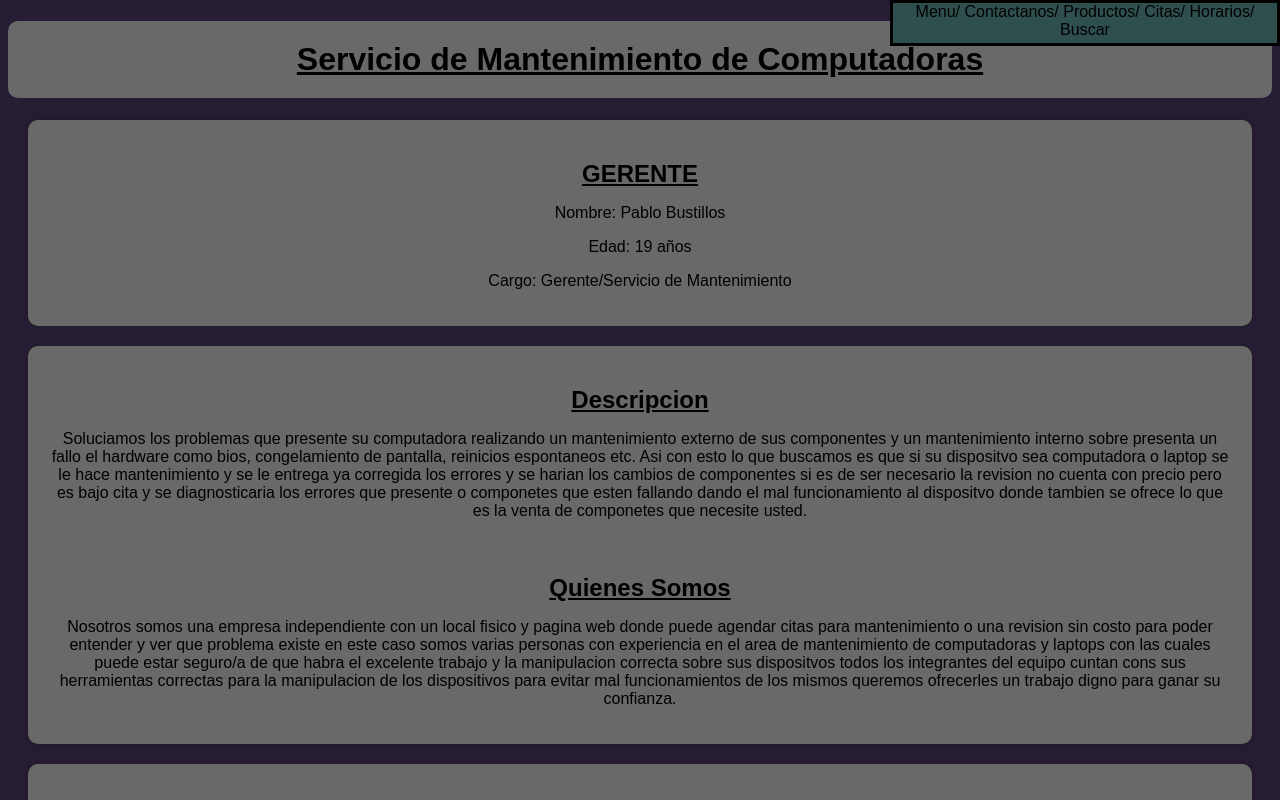
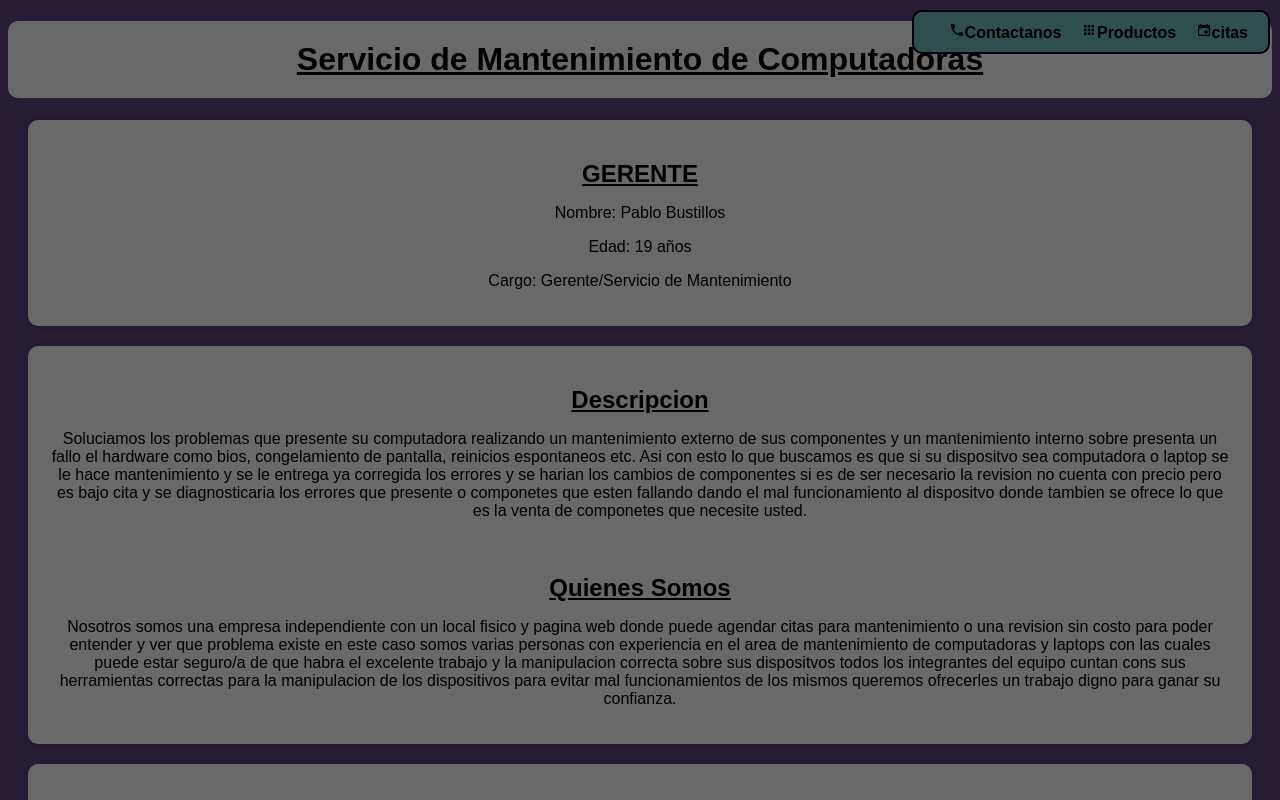
Before and after one commit to AndresCX44/primeraempresa, a plain HTML site: page index.html in a window 1280 px wide. Shown: the top 800 px of the page. Drawn offline with nearby package versions, Linux system fonts and the light colour scheme.

Commit message:
Implementacion de mas estilos y implementacion de iconos en el index

```diff
--- a/estilos/estilo.css
+++ b/estilos/estilo.css
@@ -14,14 +14,14 @@ p{
 }
 div.relativo {
     position: fixed;
-    top: 0;
-    right: 0;
-    width: 30%;
-    height: 40px;
-    border: 3px solid black;
-    color: black;
+    top: 10px;
+    right: 10px;
+    width: auto;
+    height: auto;
+    padding: 10px 20px;
+    border: 2px solid black;
     background-color: darkslategrey;
-    text-align: center;
+    border-radius: 10px;
 }
 body{
     background-color: rgb(39, 29, 53);
@@ -43,3 +43,22 @@ h2 {
     margin-bottom: 10px;
     text-decoration: underline;
 }
+.menu {
+    list-style: none;
+    margin: 0;
+    padding: 0;
+}
+
+.menu li {
+    display: inline-block;
+    margin-left: 15px; /* espacio entre opciones */
+}
+.menu a {
+    text-decoration: none;
+    color: black;
+    font-weight: bold;
+}
+
+.menu a:hover {
+    color: darkviolet;
+}
--- a/index.html
+++ b/index.html
@@ -112,12 +112,12 @@
         <a href="contact/contacto.html">Ir a nuestros contactos</a>
     </div>
     <div class="relativo" class="caja" class="contenido">
-        Menu/
-        Contactanos/
-        Productos/
-        Citas/
-        Horarios/
-        Buscar
+        <ul class="menu">
+            <li><a href="#"><ion-icon name="call"></ion-icon></ion-icon>Contactanos</a></li>
+            <li><a href="#"><ion-icon name="apps"></ion-icon></ion-icon>Productos</a></li>
+            <li><a href="#"><ion-icon name="calendar"></ion-icon></ion-icon>citas</a></li>
+        </ul>
     </div>
+    <script src="https://unpkg.com/ionicons@4.5.10-0/dist/ionicons.js"></script>
 </body>
 </html>
```
